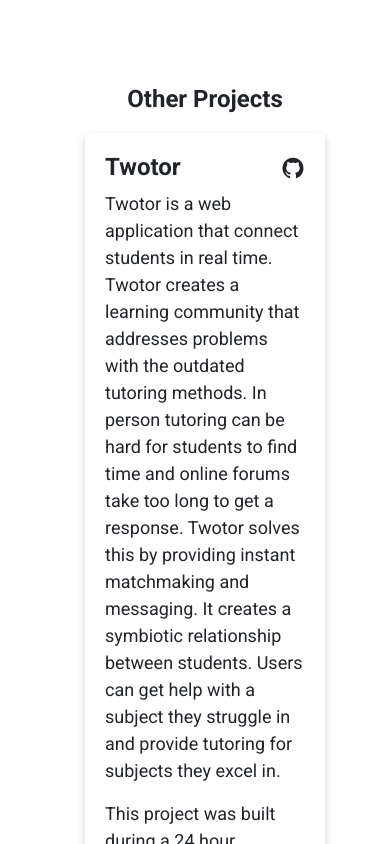
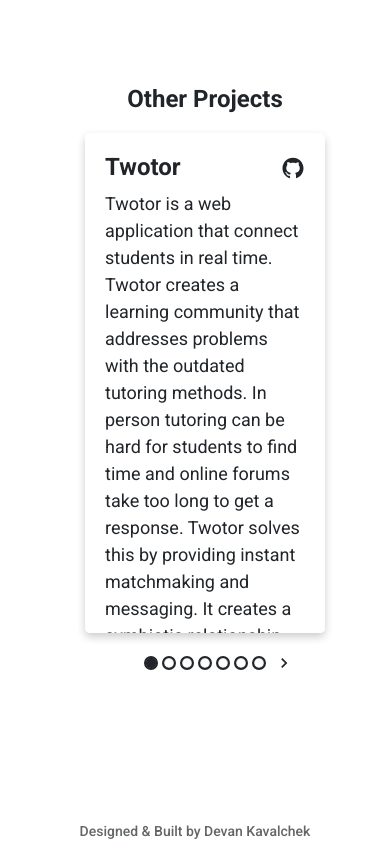
Before and after one commit to devkav/personalWebsite, a React (Create React App) app: page / in a window 390 px wide. Shown: the part 9420-10264 px from the top of the page. Built offline with nearby package versions, Linux system fonts and the light colour scheme.

Commit message:
Update compression of project

```diff
--- a/src/components/ProjectCard.jsx
+++ b/src/components/ProjectCard.jsx
@@ -35,11 +35,7 @@ function ProjectCard(props) {
       description.push(<p key={i}>{current}</p>);
     }
 
-    return (
-      <div className={`project-description${isMobile ? '-mobile' : ''}`}>
-        {description}
-      </div>
-    );
+    return <div className={'project-description'}>{description}</div>;
   };
 
   const createLinkButton = () => {
@@ -57,11 +53,7 @@ function ProjectCard(props) {
   };
 
   return (
-    <div
-      className={`project-card ${isMobile ? 'project-card-mobile' : ''} ${
-        props.classNames
-      }`}
-    >
+    <div className={`project-card ${props.classNames}`}>
       <div className='title-row'>
         <h3>{props.title}</h3>
         <div className='icon-container ms-2'>
--- a/src/style/Projects.css
+++ b/src/style/Projects.css
@@ -266,13 +266,15 @@
   margin-bottom: 20px;
 }
 
-.project-card-mobile {
-  max-height: 500px;
-  overflow: scroll;
-}
+@media screen and (max-width: 500px) {
+  .project-card {
+    max-height: 500px;
+    overflow: scroll;
+  }
 
-.project-description-mobile {
-  overflow: scroll;
+  .project-description {
+    overflow: scroll;
+  }
 }
 
 @media screen and (max-width: 800px) {
```
